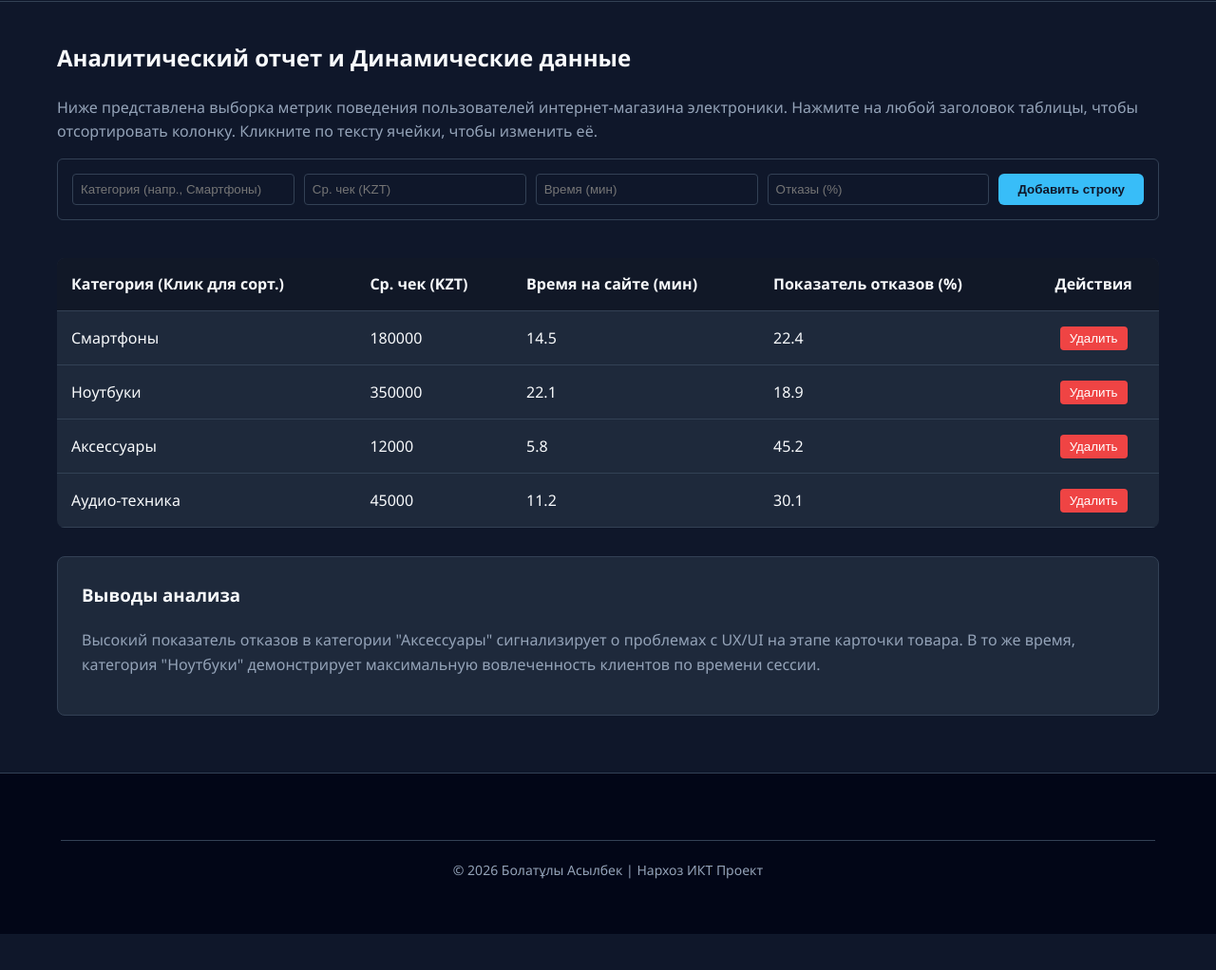
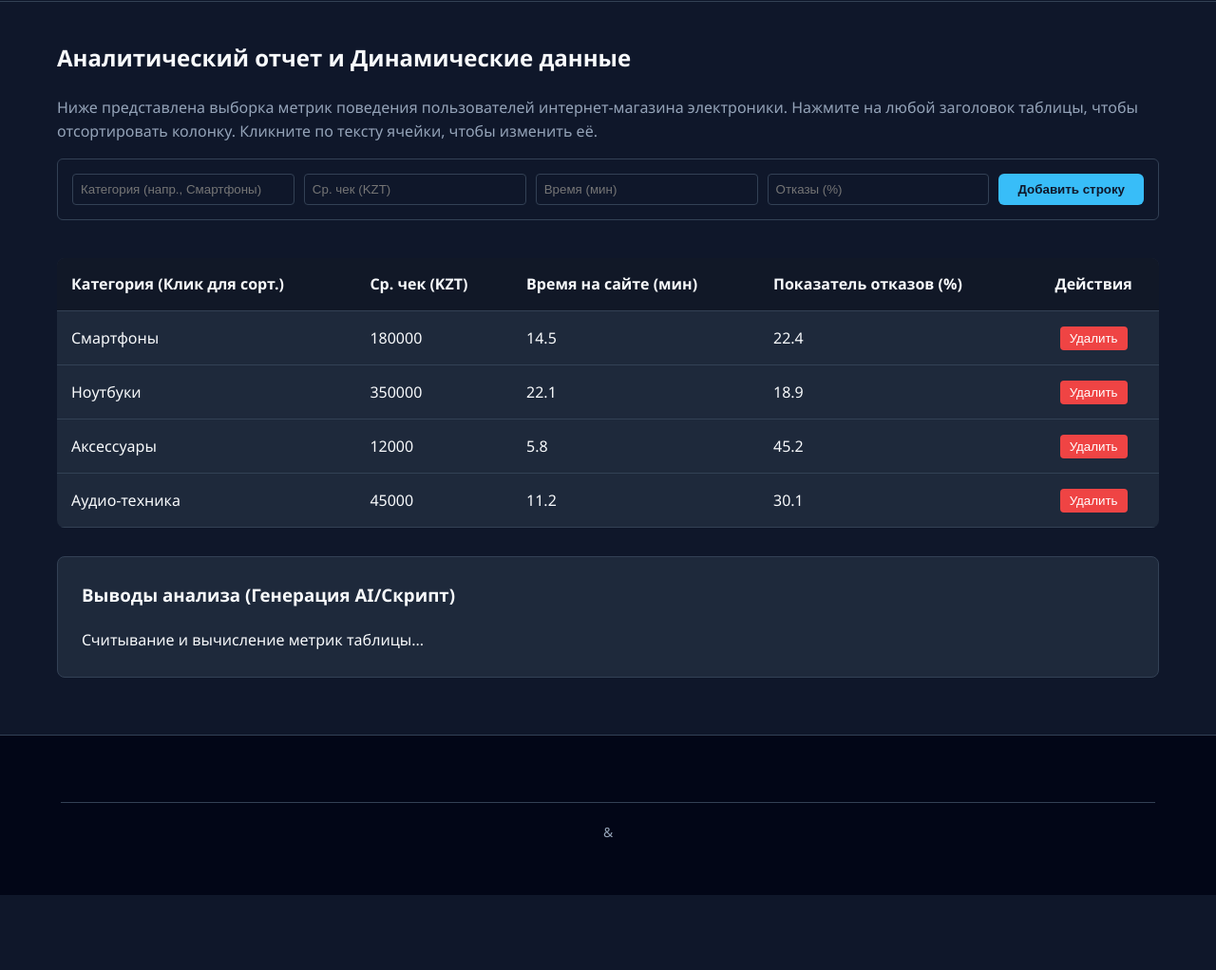
Before and after one commit to JabaiyMysyq/shop-analytics-ai, a plain HTML site: page portfolio.html in a window 1280 px wide. Shown: the part 74-1096 px from the top of the page at 95% size. Drawn offline with Linux system fonts and the light colour scheme.

Commit message:
Update portfolio.html

```diff
--- a/portfolio.html
+++ b/portfolio.html
@@ -82,15 +82,12 @@
         </div>
 
         <div class="card" style="margin-top:30px;">
-            <h3>Выводы анализа</h3>
-            <p>Высокий показатель отказов в категории "Аксессуары" сигнализирует о проблемах с UX/UI на этапе карточки товара. В то же время, категория "Ноутбуки" демонстрирует максимальную вовлеченность клиентов по времени сессии.</p>
+            <h3>Выводы анализа (Генерация AI/Скрипт)</h3>
+            <div id="analysisOutput" style="line-height: 1.6; color: var(--text-color);">
+                Считывание и вычисление метрик таблицы...
+            </div>
         </div>
     </main>
 
     <footer class="site-footer">
-        <div class="footer-bottom"><p>&copy; 2026 Болатұлы Асылбек | Нархоз ИКТ Проект</p></div>
-    </footer>
-    <button id="backToTop">↑</button>
-    <script src="script.js"></script>
-</body>
-</html>
+        <div class="footer-bottom"><p>&
```
